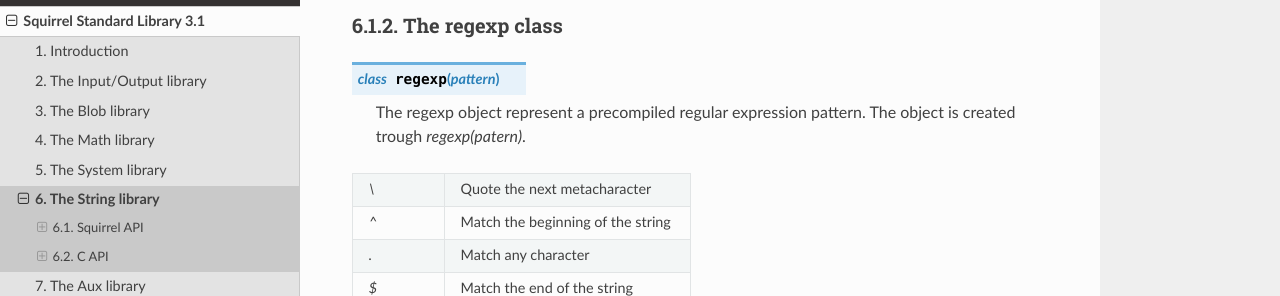
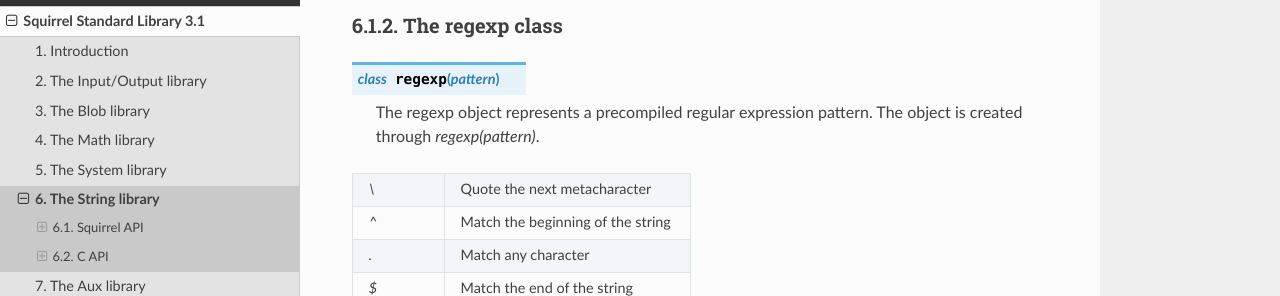
Before and after one commit to albertodemichelis/squirrel, a Sphinx documentation site: the page built from doc/source/stdlib/stdstringlib.rst, in a window 1280 px wide and 900 px high, scrolled down 1212 px. Shown: the part 155-451 px from the top of the window. Built offline with Sphinx 7.4.7 and the Read the Docs theme 2.0.0, drawn with Linux system fonts in a browser that asks for light colours; formulas are drawn with MathJax 3.

Commit message:
docs typo fixes

```diff
--- a/doc/source/stdlib/stdstringlib.rst
+++ b/doc/source/stdlib/stdstringlib.rst
@@ -69,8 +69,8 @@
 
 .. js:class:: regexp(pattern)
 
-    The regexp object represent a precompiled regular expression pattern. The object is created
-    trough `regexp(patern)`.
+    The regexp object represents a precompiled regular expression pattern. The object is created
+    through `regexp(pattern)`.
 
 
 +---------------------+--------------------------------------+
```
